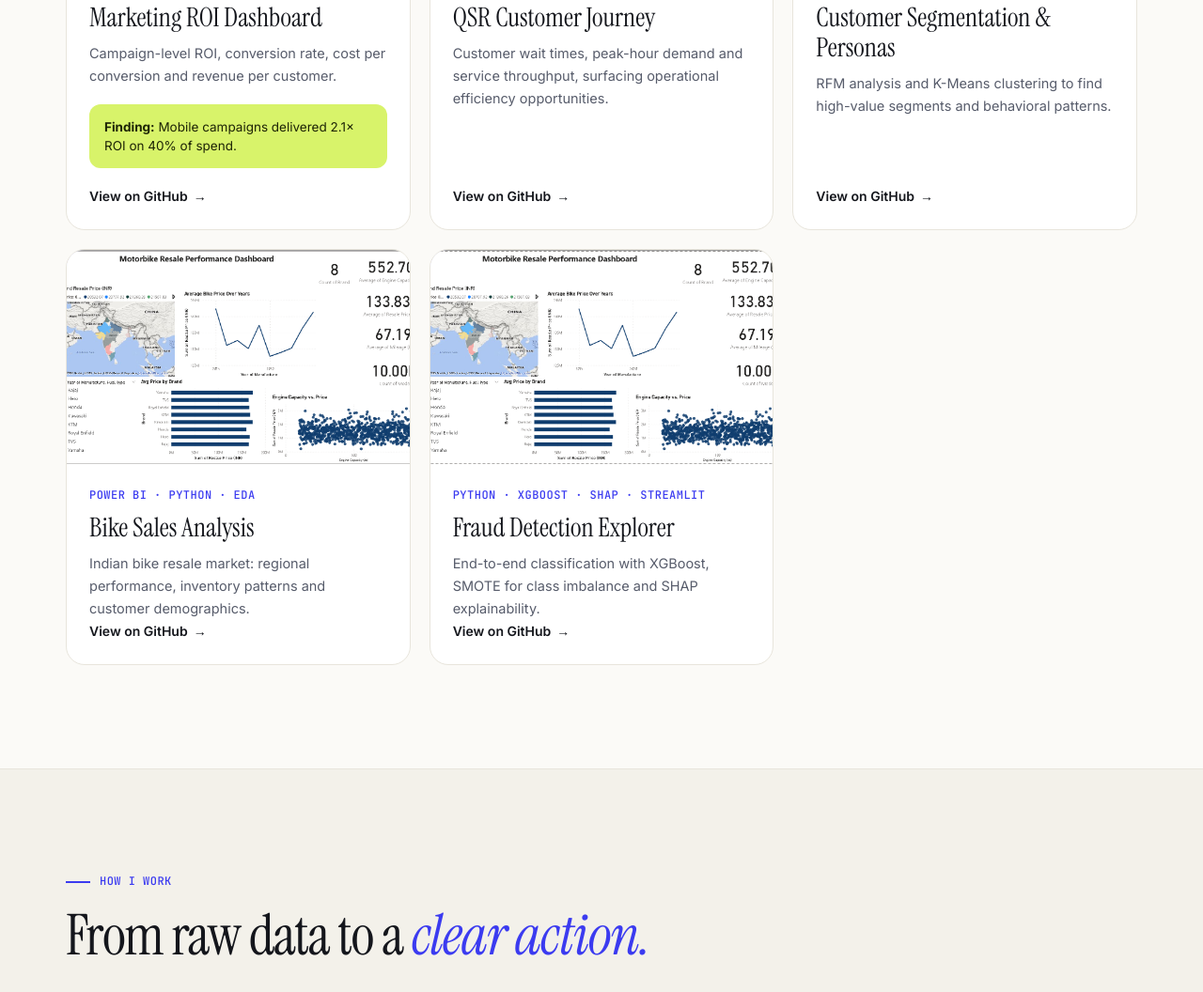
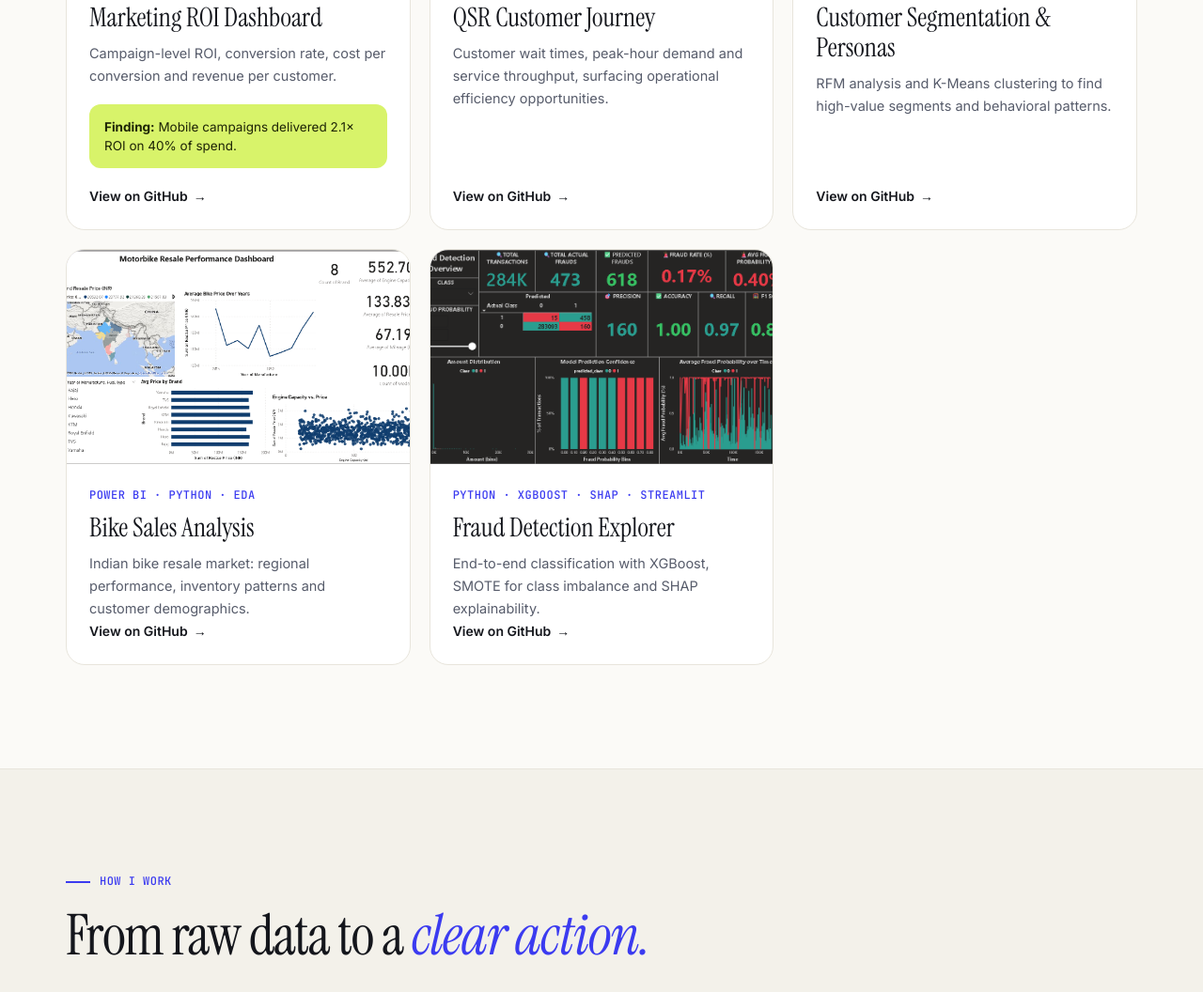
Before and after one commit to Appu-Anand/appu-anand.github.io, a plain HTML site: page index.html in a window 1280 px wide. Shown: the part 2082-3138 px from the top of the page at 94% size. Drawn offline with Linux system fonts and the light colour scheme.

Commit message:
Update index.html

```diff
--- a/index.html
+++ b/index.html
@@ -121,7 +121,7 @@ footer{background:var(--dark);color:#7d8396;padding:26px 0 34px;border-top:1px s
 <article class="card rv"><div class="shot"><img loading="lazy" src="assets/projects/QSR dashboard_preview.png" alt="QSR Customer Journey Dashboard" onerror="this.remove()"></div><div class="body"><div class="tag mono">Power BI · SQL</div><h3>QSR Customer Journey</h3><p>Customer wait times, peak-hour demand and service throughput, surfacing operational efficiency opportunities.</p><a class="go" href="https://github.com/Appu-Anand/QSR-Customer-Journey-Dashboard" target="_blank" rel="noopener">View on GitHub</a></div></article>
 <article class="card rv"><div class="shot"><img loading="lazy" src="assets/projects/customer-segmentation.png" alt="Customer Segmentation and Personas" onerror="this.remove()"></div><div class="body"><div class="tag mono">Python · RFM · K-Means</div><h3>Customer Segmentation &amp; Personas</h3><p>RFM analysis and K-Means clustering to find high-value segments and behavioral patterns.</p><a class="go" href="https://github.com/Appu-Anand/Customer-Segmentation-Persona-Strategy" target="_blank" rel="noopener">View on GitHub</a></div></article>
 <article class="card rv"><div class="shot"><img loading="lazy" src="assets/projects/bikedashboard.png" alt="Bike Sales Analysis" onerror="this.remove()"></div><div class="body"><div class="tag mono">Power BI · Python · EDA</div><h3>Bike Sales Analysis</h3><p>Indian bike resale market: regional performance, inventory patterns and customer demographics.</p><a class="go" href="https://github.com/Appu-Anand/Bike_Sales_Analysis" target="_blank" rel="noopener">View on GitHub</a></div></article>
-<article class="card rv"><div class="shot"><img loading="lazy" src="assets/projects/data-quality.png" alt="Fraud Detection Explorer" onerror="this.remove()"></div><div class="body"><div class="tag mono">Python · XGBoost · SHAP · Streamlit</div><h3>Fraud Detection Explorer</h3><p>End-to-end classification with XGBoost, SMOTE for class imbalance and SHAP explainability.</p><a class="go" href="https://github.com/Appu-Anand/Fraud-Detection-Explorer" target="_blank" rel="noopener">View on GitHub</a></div></article>
+<article class="card rv"><div class="shot"><img loading="lazy" src="assets/projects/fraud-detection.png" alt="Fraud Detection Explorer" onerror="this.remove()"></div><div class="body"><div class="tag mono">Python · XGBoost · SHAP · Streamlit</div><h3>Fraud Detection Explorer</h3><p>End-to-end classification with XGBoost, SMOTE for class imbalance and SHAP explainability.</p><a class="go" href="https://github.com/Appu-Anand/Fraud-Detection-Explorer" target="_blank" rel="noopener">View on GitHub</a></div></article>
 </div></div></section>
 
 <section id="process" style="background:#f3f1ea;border-block:1px solid var(--line)"><div class="wrap">
```
